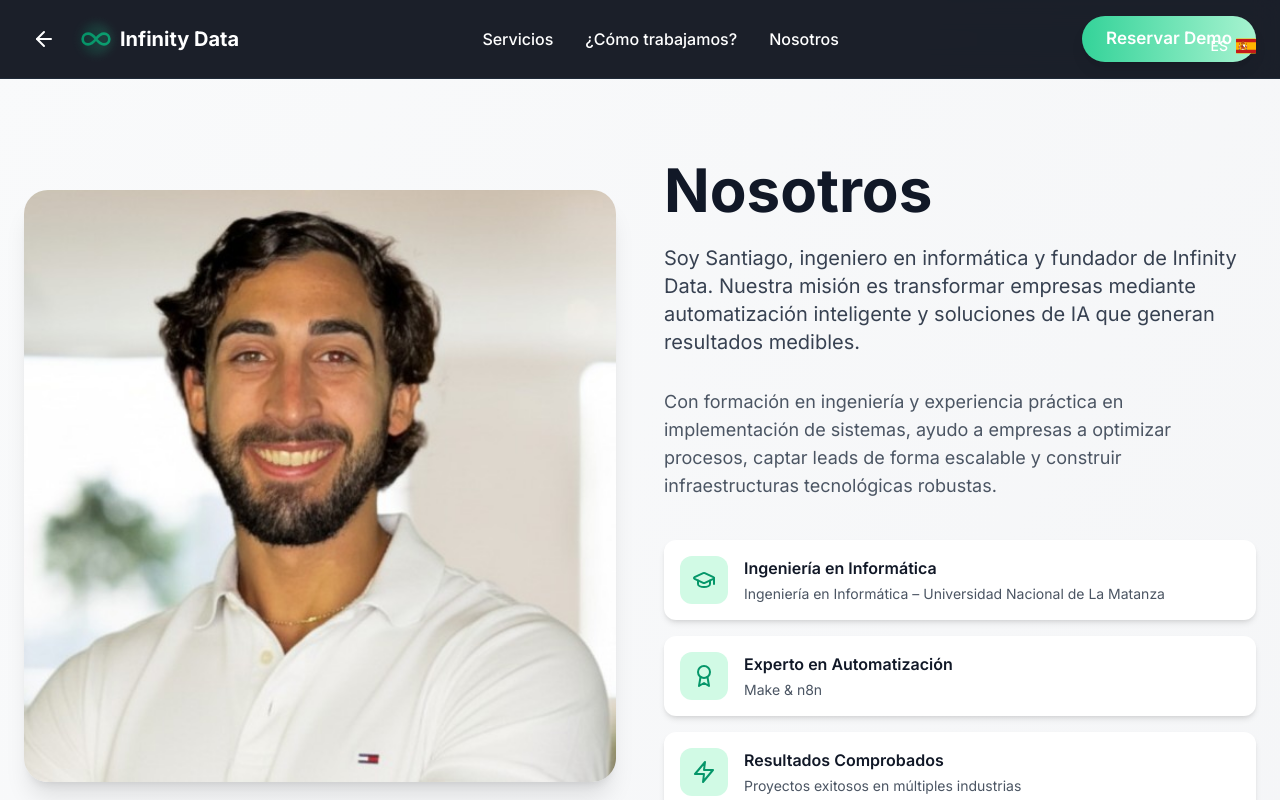
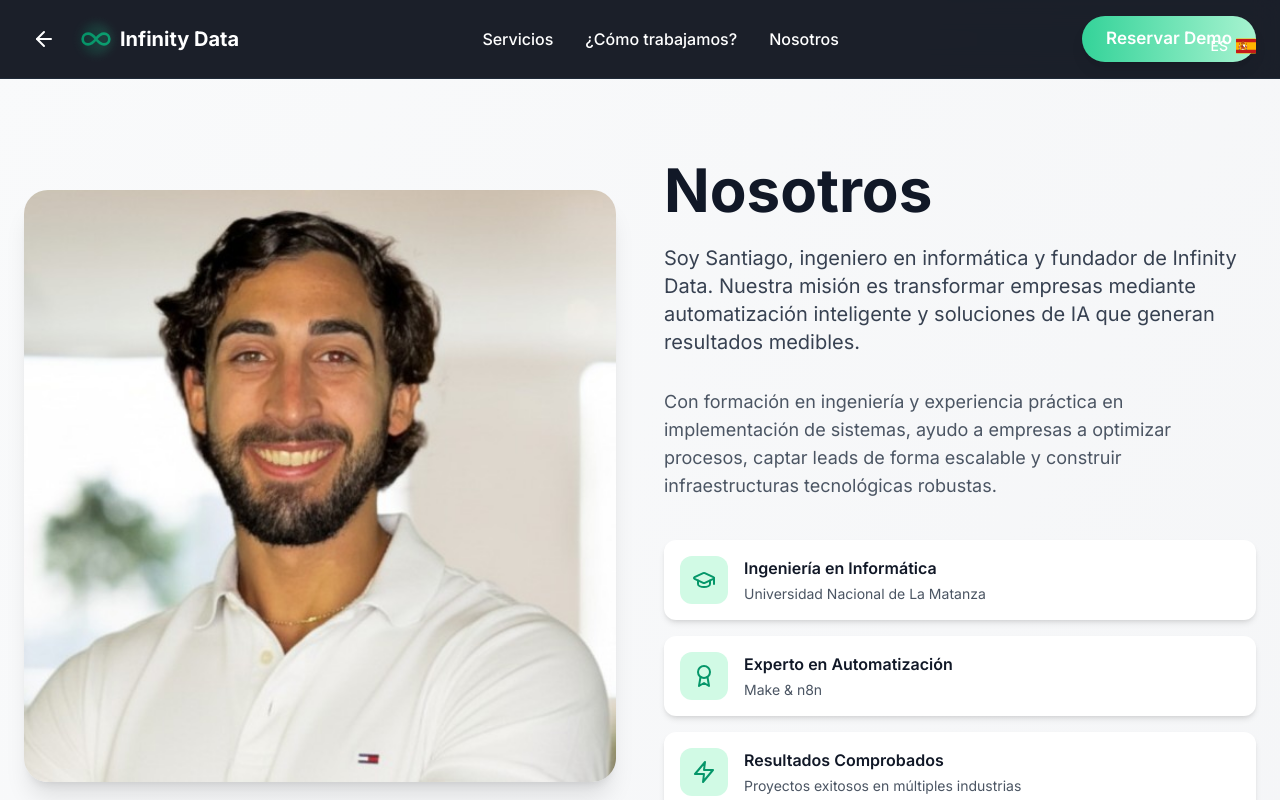
Before and after one commit to SantiagoRomero00/InfinityData-Website, a React (Vite) app: page /nosotros in a window 1280 px wide. Shown: the top 800 px of the page. Built offline with nearby package versions, Linux system fonts and the light colour scheme.

Commit message:
Updated en.ts

```diff
--- a/src/translations/en.ts
+++ b/src/translations/en.ts
@@ -201,7 +201,7 @@ export default {
     credentials: {
       education: {
         title: "Computer Engineering",
-        description: "Computer Engineering – National University of La Matanza"
+        description: "Universidad Nacional de La Matanza"
       },
       expertise: {
         title: "Automation Expert",
--- a/src/translations/es.ts
+++ b/src/translations/es.ts
@@ -201,7 +201,7 @@ export default {
     credentials: {
       education: {
         title: "Ingeniería en Informática",
-        description: "Ingeniería en Informática – Universidad Nacional de La Matanza"
+        description: "Universidad Nacional de La Matanza"
       },
       expertise: {
         title: "Experto en Automatización",
```
